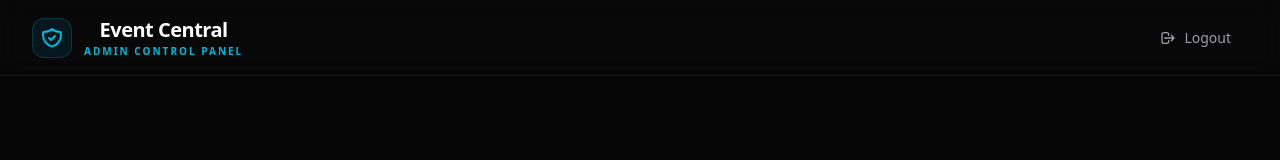
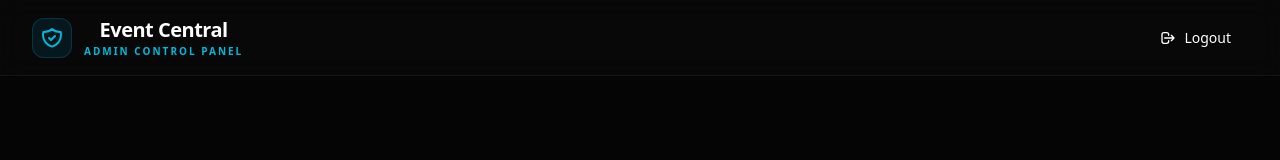
Before and after one commit to jashhh0908/QR-validation-system, a React (Vite) app in the folder client/: page /dashboard in a window 1280 px wide. Shown: the top 160 px of the page. Built offline with nearby package versions, Linux system fonts and the light colour scheme; sample sign-in values are in the browser's storage.

Commit message:
change logout text color to white

```diff
--- a/client/src/components/Navbar.jsx
+++ b/client/src/components/Navbar.jsx
@@ -25,7 +25,7 @@ const Navbar = () => {
                 </div>
                 <button
                     onClick={logout}
-                    className="flex items-center gap-2 px-4 py-2 text-zinc-400 hover:text-red-400 hover:bg-red-400/10 rounded-lg transition-all text-sm font-medium border border-transparent hover:border-red-400/20"
+                    className="flex items-center gap-2 px-4 py-2 text-white hover:text-red-400 hover:bg-red-400/10 rounded-lg transition-all text-sm font-medium border border-transparent hover:border-red-400/20"
                 >
                     <svg className="w-4 h-4" fill="none" stroke="currentColor" viewBox="0 0 24 24">
                         <path strokeLinecap="round" strokeLinejoin="round" strokeWidth="2" d="M17 16l4-4m0 0l-4-4m4 4H7m6 4v1a3 3 0 01-3 3H6a3 3 0 01-3-3V7a3 3 0 013-3h4a3 3 0 013 3v1" />
```
